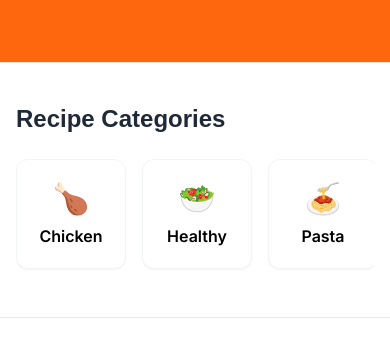
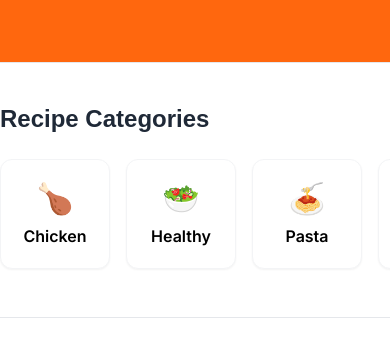
Before and after one commit to ilhamalamsyh/tasteplorer-web-app, a Next.js app: page /explore in a window 390 px wide. Shown: the part 380-742 px from the top of the page. Built offline with nearby package versions, Linux system fonts and the light colour scheme; no server answers.

Commit message:
chore: adjust padding

```diff
--- a/src/core/components/HorizontalScrollSection/HorizontalScrollSection.tsx
+++ b/src/core/components/HorizontalScrollSection/HorizontalScrollSection.tsx
@@ -44,7 +44,7 @@ const HorizontalScrollSection: React.FC<HorizontalScrollSectionProps> = ({
 
   return (
     <section
-      className={`px-4 md:px-0 bg-white py-10 ${sectionWidth} mx-auto relative`}
+      className={`px-0 md:px-0 bg-white py-10 ${sectionWidth} mx-auto relative`}
     >
       {title && (
         <h2 className="text-2xl font-semibold mb-6 font-poppins text-gray-800 text-left">
--- a/src/core/components/RecipeSection/RecipeSection.tsx
+++ b/src/core/components/RecipeSection/RecipeSection.tsx
@@ -28,7 +28,7 @@ const RecipeSection: React.FC<RecipeSectionProps> = ({
   onMenu,
   openMenuIndex,
 }) => (
-  <section className="px-2 md:px-0 bg-white py-10 max-w-5xl mx-auto">
+  <section className="px-4 md:px-0 bg-white py-10 max-w-5xl mx-auto">
     <div className="flex items-center justify-between mb-0">
       <h2 className="text-2xl font-semibold font-poppins text-gray-800 text-left">
         Discover recipes
@@ -40,7 +40,7 @@ const RecipeSection: React.FC<RecipeSectionProps> = ({
         See All
       </a>
     </div>
-    <p className="text-gray-500 text-sm mb-2 px-4">
+    <p className="text-gray-500 text-sm mb-2">
       Find and share everyday cooking inspiration with ratings and reviews you
       can trust. Recipes for easy dinners, healthy eating, fast and cheap,
       kid-friendly, and more.
```
